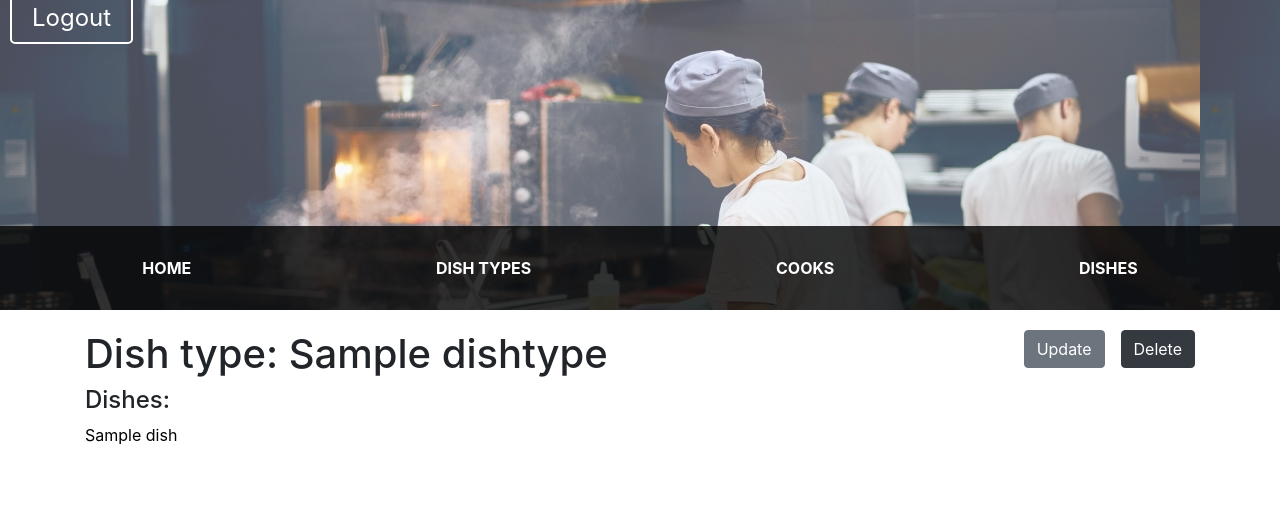
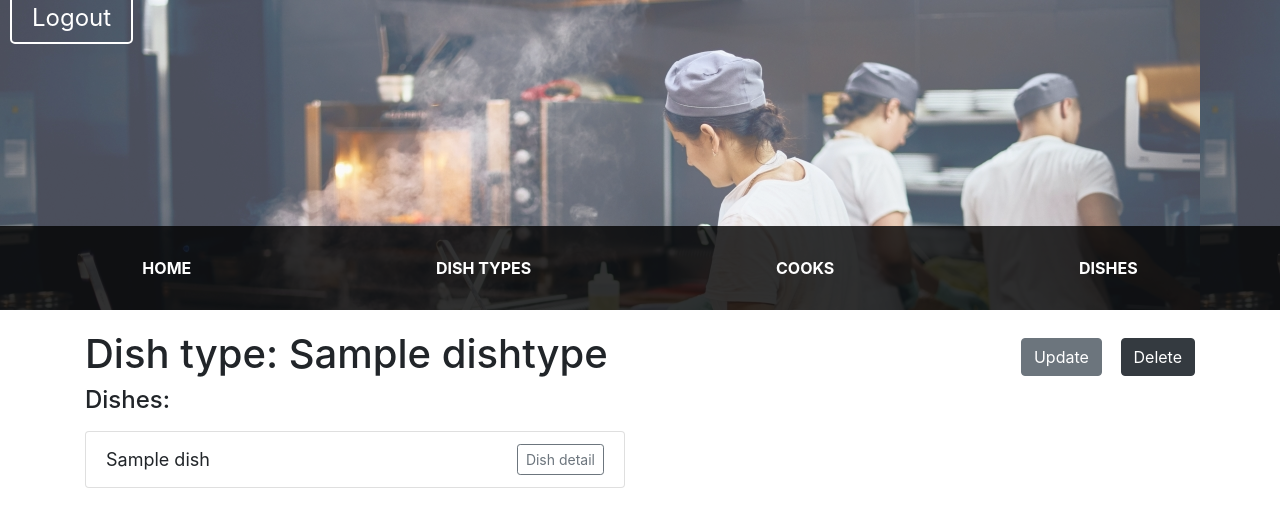
Before and after one commit to oksana0410/restaurant-kitchen-service, a Django app: page /dish-types/1/ in a window 1280 px wide. Shown: the top 527 px of the page. Run offline with Django 4.2, Linux system fonts and the light colour scheme; a user stored in the database is signed in; tables that the repository leaves empty hold one stand-in row (values such as "Sample post").

Commit message:
Modify dish type detail template

```diff
--- a/static/css/styles.css
+++ b/static/css/styles.css
@@ -202,3 +202,33 @@ tr:hover {
     padding: 8px 16px;
   }
 }
+
+h4 {
+  margin-top: 30px;
+  margin-bottom: 10px;
+}
+
+.dish-list {
+  list-style: none;
+  margin: 0;
+  padding: 0;
+}
+
+.dish-list li {
+  padding: 10px;
+  border-bottom: 1px solid #dee2e6;
+}
+
+.dish-list li:hover {
+  background-color: #f8f9fa;
+}
+
+.list-group-item {
+  display: flex;
+  align-items: center;
+  justify-content: space-between;
+}
+
+.list-group-item span {
+  font-size: 18px;
+}
--- a/templates/kitchen/dish_type_detail.html
+++ b/templates/kitchen/dish_type_detail.html
@@ -3,19 +3,34 @@
 {% block content %}
   <h1>
     Dish type: {{ dishtype.name }}
-    <a href="{% url 'kitchen:dish-type-delete' pk=dishtype.id %}" role="button" class="btn btn-dark float-right ml-3">
-      Delete
-    </a>
-    <a href="{% url 'kitchen:dish-type-update' pk=dishtype.id %}" role="button" class="btn btn-secondary float-right">
+    <div class="float-right">
+      <a href="{% url 'kitchen:dish-type-update' pk=dishtype.id %}" role="button" class="btn btn-secondary mr-2">
         Update
       </a>
+      <form action="{% url 'kitchen:dish-type-delete' pk=dishtype.id %}" method="POST" class="d-inline">
+        {% csrf_token %}
+        <button type="submit" class="btn btn-dark" onclick="return confirm('Are you sure you want to delete this dish type?')">
+          Delete
+        </button>
+      </form>
+    </div>
   </h1>
-  <h4>Dishes:</h4>
+
+    <div class="row">
+      <div class="col-md-6">
+        <h4 class="mb-3">Dishes:</h4>
         {% if dishtype.dishes.all %}
+          <ul class="list-group">
             {% for dish in dishtype.dishes.all %}
-      <a class="hrefstyle" href="{% url 'kitchen:dish-detail' pk=dish.id %}">{{ dish.name }}</a>
+              <li class="list-group-item d-flex justify-content-between align-items-center">
+                <span>{{ dish.name }}</span>
+                <a href="{% url 'kitchen:dish-detail' pk=dish.id %}" class="btn btn-sm btn-outline-secondary ml-auto">Dish detail</a>
+              </li>
             {% endfor %}
+          </ul>
         {% else %}
           <p>No dishes in this category!</p>
         {% endif %}
+      </div>
+    </div>
 {% endblock %}
```
Lines whose indentation alone changed are shown as unchanged.
